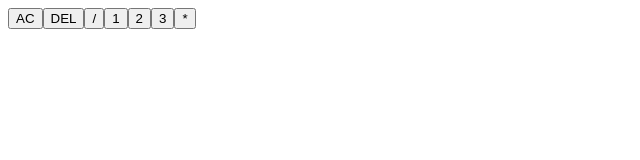
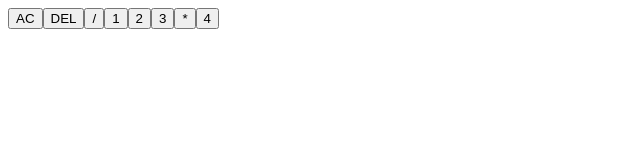
Before and after one commit to dvimukthi/Calculator, a React (Create React App) app: page / in a window 1280 px wide. Shown: the top 160 px of the page, without its empty margins (0-640 px from the left). Built offline with nearby package versions, Linux system fonts and the light colour scheme.

Commit message:
4 button

```diff
--- a/src/App.js
+++ b/src/App.js
@@ -12,6 +12,7 @@ function App() {
       <button>2</button>
       <button>3</button>
       <button>*</button>
+      <button>4</button>
     </div>
   );
 }
```
